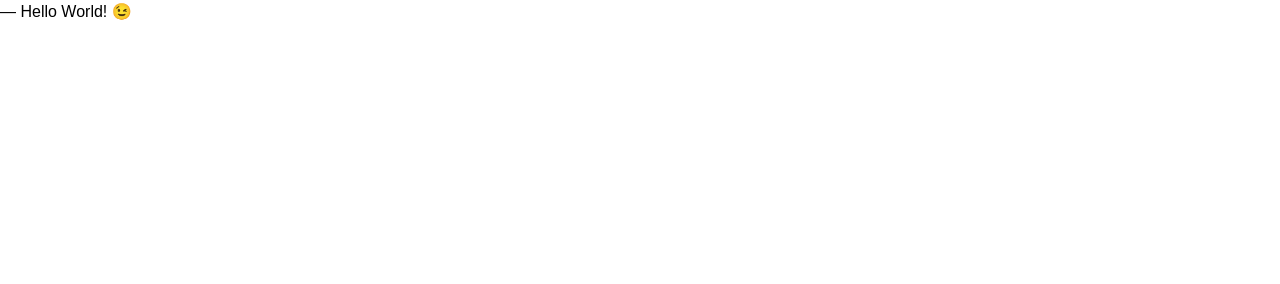
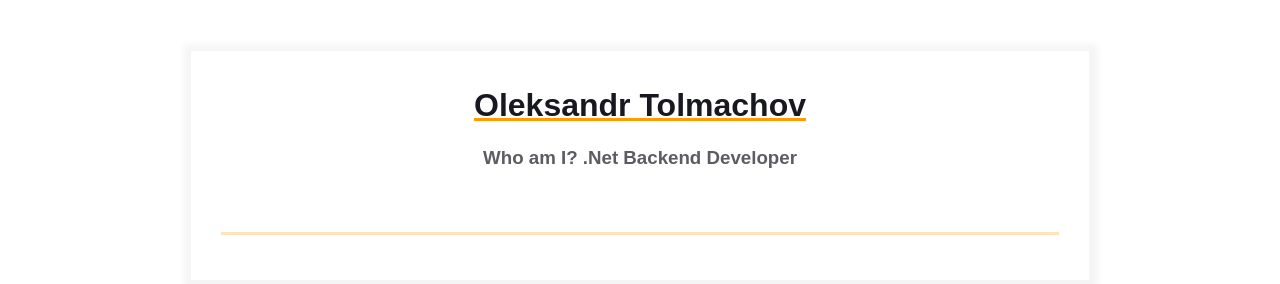
Before and after one commit to OleksandrTolmachov/homepage, a plain HTML site: page index.html in a window 1280 px wide. Drawn offline with Linux system fonts and the light colour scheme; files that its build step writes are made by us from their sources.

Commit message:
Updated Primary content template

```diff
--- a/index.html
+++ b/index.html
@@ -3,13 +3,24 @@
 
 <head>
     <meta charset="UTF-8" />
-    <title>Résumé</title>
+    <title>Resume</title>
     <meta name="viewport" content="width=device-width, initial-scale=1" />
-    <link rel="stylesheet" href="styles.css">
+    <link rel="stylesheet" href="/styles/styles.css">
 </head>
 
 <body>
-    ― Hello World! &#x1F609;
+    <main>
+        <div class="resume">
+            <div class="container">
+                <div class="resume__block">
+                    <h1 class="contact-info__header">Oleksandr Tolmachov</h1>
+                    <h3 class="contact-info__sub-header">Who am I? .Net Backend Developer</h3>
+                </div>
+            </div>
+
+        </div>
+    </main>
+
 </body>
 
 </html>
```
